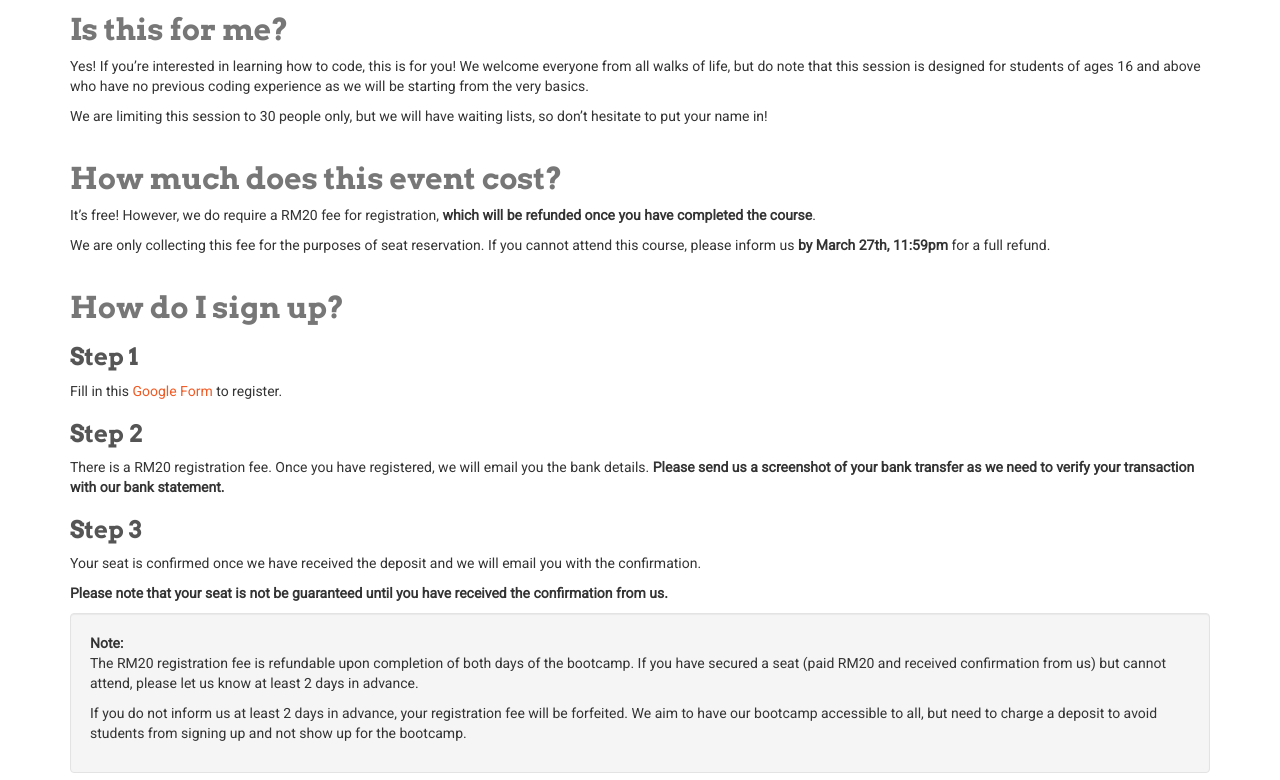
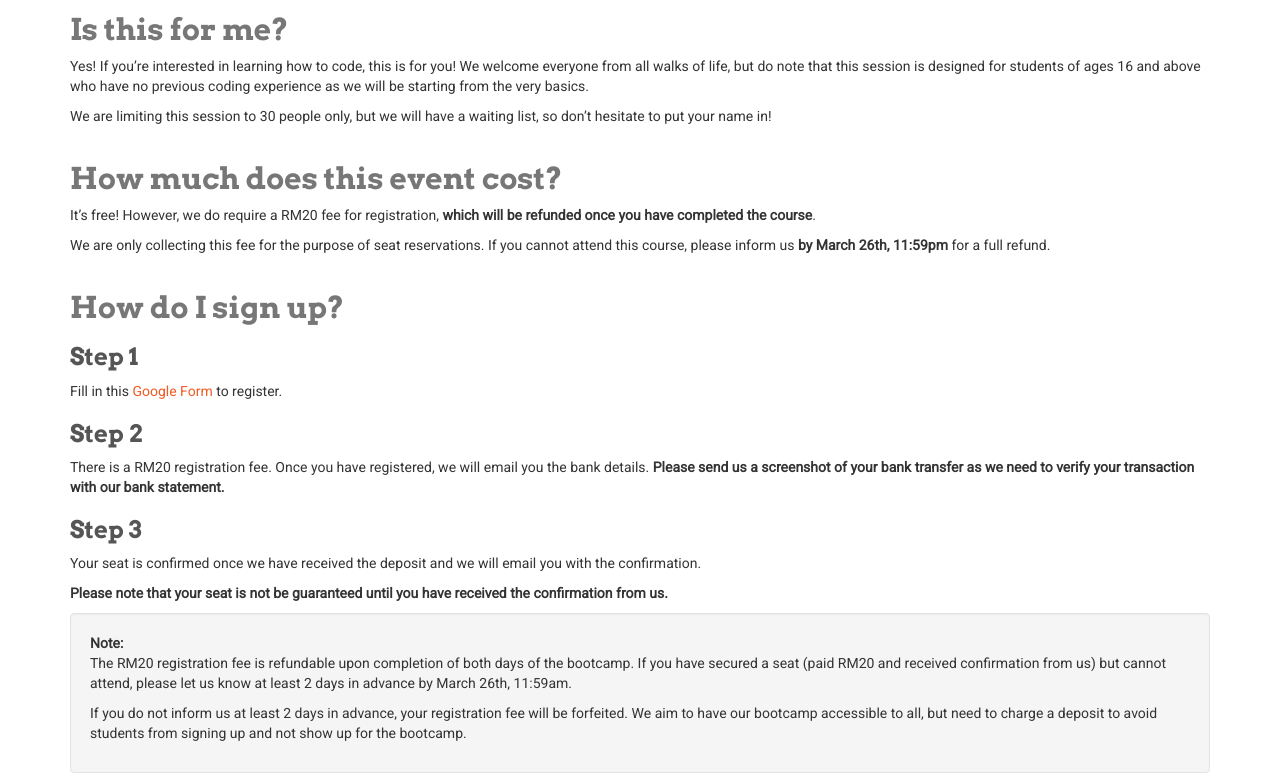
Before and after one commit to CodeEquality/codeequality.github.io, a Jekyll site: the page built from _posts/2014-03-04-introduction-to-coding-weekend-camp.md, in a window 1280 px wide and 1400 px high. Shown: the part 587-1367 px from the top of the window. Built offline with Jekyll 4.4.1, drawn with Linux system fonts in a browser that asks for light colours; nearby versions of some CDN libraries.

Commit message:
Minor content update

```diff
--- a/_posts/2014-03-04-introduction-to-coding-weekend-camp.md
+++ b/_posts/2014-03-04-introduction-to-coding-weekend-camp.md
@@ -23,12 +23,12 @@ Please note that this is a 2-day event and we will require your commitment and a
 ##Is this for me?
 Yes! If you're interested in learning how to code, this is for you! We welcome everyone from all walks of life, but do note that this session is designed for students of ages 16 and above who have no previous coding experience as we will be starting from the very basics.
 
-We are limiting this session to 30 people only, but we will have waiting lists, so don't hesitate to put your name in!
+We are limiting this session to 30 people only, but we will have a waiting list, so don't hesitate to put your name in!
 
 ##How much does this event cost?
 It's free! However, we do require a RM20 fee for registration, <strong>which will be refunded once you have completed the course</strong>.
 
-We are only collecting this fee for the purposes of seat reservation. If you cannot attend this course, please inform us <strong>by March 27th, 11:59pm</strong> for a full refund.
+We are only collecting this fee for the purpose of seat reservations. If you cannot attend this course, please inform us <strong>by March 26th, 11:59pm</strong> for a full refund.
 
 ##How do I sign up?
 ###Step 1
@@ -45,7 +45,7 @@ Your seat is confirmed once we have received the deposit and we will email you w
 <div class="well">
 <strong>Note:</strong>
 <p>
-The RM20 registration fee is refundable upon completion of both days of the bootcamp. If you have secured a seat (paid RM20 and received confirmation from us) but cannot attend, please let us know at least 2 days in advance.
+The RM20 registration fee is refundable upon completion of both days of the bootcamp. If you have secured a seat (paid RM20 and received confirmation from us) but cannot attend, please let us know at least 2 days in advance by March 26th, 11:59am.
 </p>
 
 <p>
```
Also changed, not shown: 1 other file.
